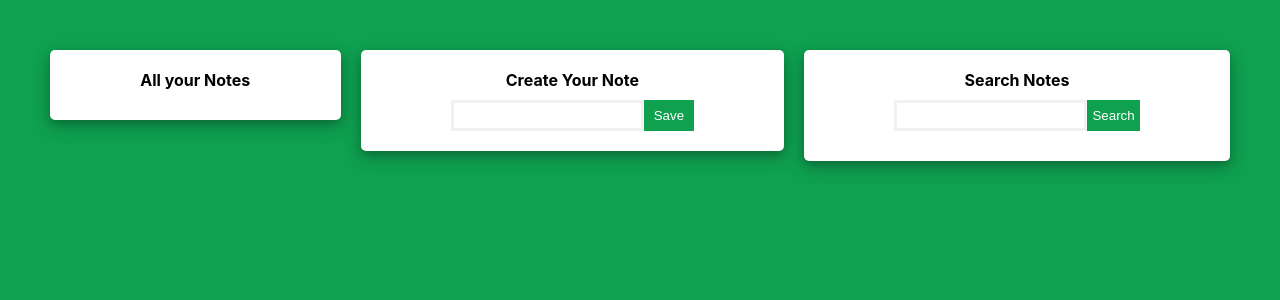
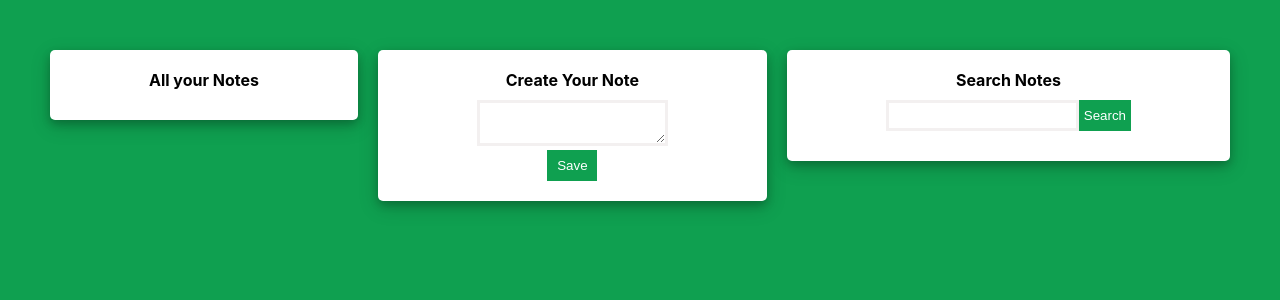
Before and after one commit to joereuben/notes-app, a React (Create React App) app: page / in a window 1280 px wide. Shown: the top 300 px of the page. Built offline with nearby package versions, Linux system fonts and the light colour scheme.

Commit message:
Changes note input to textarea

```diff
--- a/src/NoteArea.js
+++ b/src/NoteArea.js
@@ -17,8 +17,12 @@ export default function NoteArea({createNote}) {
     <section>
         <h4>Create Your Note</h4>
         <form action='' method='get' onSubmit={handleSubmit}>
-            <input type="text" ref={inputRef} onChange={(e) => setNote(e.target.value)}/>
-            <button type='submit' className='button'>Save</button>
+
+            <textarea type="text" ref={inputRef} onChange={(e) => setNote(e.target.value)}/>
+            <div>
+                <button type='submit' className='button'>Save</button>
+            </div>
+
         </form>
     </section>
   )
```
